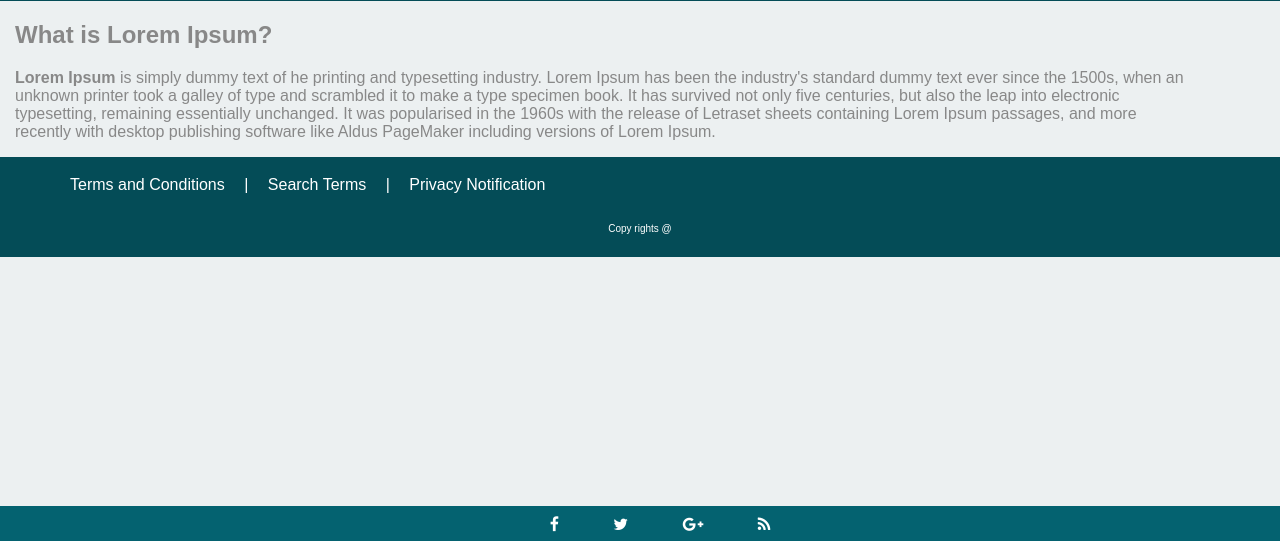
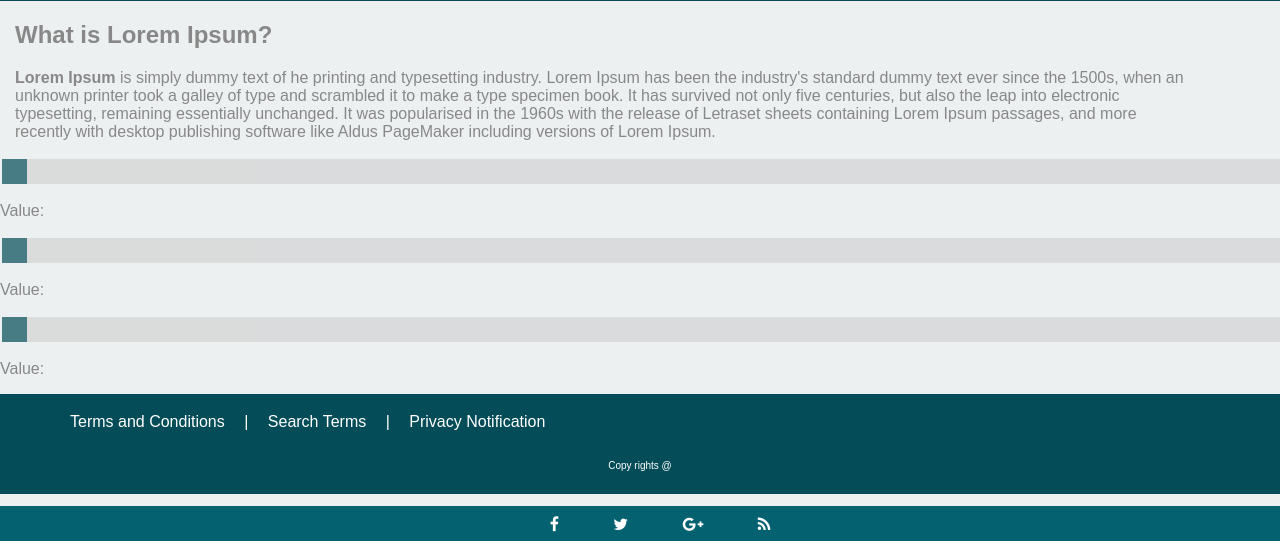
Before and after one commit to amartinez0627/djangoTutorials, a Django app: page /gamefinderapp/ in a window 1280 px wide. Shown: the part 259-800 px from the top of the page. Run offline with Django 3.2, Linux system fonts and the light colour scheme; some libraries are stand-ins or nearby versions.

Commit message:
Mi desvergue
Mira al rato temando el link

```diff
--- a/homeworksite/gamefinderapp/static/gamefinderapp/css/index-style.css
+++ b/homeworksite/gamefinderapp/static/gamefinderapp/css/index-style.css
@@ -1,78 +1,147 @@
-*{
-    box-sizing:border-box;
-    -moz-box-sizing:border-box;
-    -webkit-box-sizing:border-box;
-    font-family:arial;
+* {
+  box-sizing: border-box;
+  -moz-box-sizing: border-box;
+  -webkit-box-sizing: border-box;
+  font-family: arial;
 }
-  body{background:#ecf0f1; font-family:arial; margin:0; color:#888}
-  .banner{
-    background:rgb(4, 76, 87);
-    line-height:200px;
-    text-align:center;
-    color:#fff;
-    font-size:60px;
-    height:200px;
+
+body {
+  background: #ecf0f1;
+  font-family: arial;
+  margin: 0;
+  color: #888
+}
+
+.banner {
+  background: rgb(4, 76, 87);
+  line-height: 200px;
+  text-align: center;
+  color: #fff;
+  font-size: 60px;
+  height: 200px;
   width: 100%;
 }
 
 
 
-  .header{
-      height:60px;
-    background:rgb(4, 76, 87);
-    color:#fff;
-    width:100%;
+.header {
+  height: 60px;
+  background: rgb(4, 76, 87);
+  color: #fff;
+  width: 100%;
 }
-  .logo{
-    margin:0;
-    line-height:50px;
-    float:left;
+
+.logo {
+  margin: 0;
+  line-height: 50px;
+  float: left;
 }
-  .nav{
-    list-style:none;
-    float:left;
+
+.nav {
+  list-style: none;
+  float: left;
 }
-  .nav li{display:inline-block;}
-  .nav li a{
-      display:inline-block;
-     padding:3px 15px;
-    color:inherit;
-    text-decoration:none;
+
+.nav li {
+  display: inline-block;
 }
-  .nav li:hover{
+
+.nav li a {
+  display: inline-block;
+  padding: 3px 15px;
+  color: inherit;
+  text-decoration: none;
+}
+
+.nav li:hover {
   color: gray;
 }
 
-  .container{
-    max-width:1200px;
-    padding:0 15px;
-    width:100%;
+.container {
+  max-width: 1200px;
+  padding: 0 15px;
+  width: 100%;
 }
+
 .container:after {
   clear: both;
   content: "";
   display: table;
 }
-  .footer{background:rgb(4, 76, 87); color:#fff; height:100px}
-  .copy{
-    font-size:10px;
-    text-align:center
+
+.footer {
+  background: rgb(4, 76, 87);
+  color: #fff;
+  height: 100px
 }
-  .bottom-nav{
-    text-align:center;
-    background:rgb(4, 76, 87);
-    width:100%;
-    color:#fff;
-    height:35px
+
+.copy {
+  font-size: 10px;
+  text-align: center
 }
-  .bottom-nav .nav{float:none; margin-top:10px}
-  .bottom-nav .nav a{ padding: 0 25px; line-height:35px}
-  .fixed-top, .fixed-bottom{
-    background:rgb(4, 98, 112);
-    position:fixed;
-    top:0;
+
+.bottom-nav {
+  text-align: center;
+  background: rgb(4, 76, 87);
+  width: 100%;
+  color: #fff;
+  height: 35px
 }
-  .fixed-bottom{
-      top:auto;
-    bottom:0;
+
+.bottom-nav .nav {
+  float: none;
+  margin-top: 10px
 }
+
+.bottom-nav .nav a {
+  padding: 0 25px;
+  line-height: 35px
+}
+
+.fixed-top,
+.fixed-bottom {
+  background: rgb(4, 98, 112);
+  position: fixed;
+  top: 0;
+}
+
+.fixed-bottom {
+  top: auto;
+  bottom: 0;
+}
+/*Codigo extraido de ejemplo w3*/
+
+.slidecontainer {
+  width: 100%;
+}
+
+.slider {
+  -webkit-appearance: none;
+  width: 100%;
+  height: 25px;
+  background: #d3d3d3;
+  outline: none;
+  opacity: 0.7;
+  -webkit-transition: .2s;
+  transition: opacity .2s;
+}
+
+.slider:hover {
+  opacity: 1;
+}
+
+.slider::-webkit-slider-thumb {
+  -webkit-appearance: none;
+  appearance: none;
+  width: 25px;
+  height: 25px;
+  background: rgb(4, 76, 87);/*Color del cuadro #4CAF50*/
+  cursor: pointer;
+}
+
+.slider::-moz-range-thumb {
+  width: 25px;
+  height: 25px;
+  background: #4CAF50;
+  cursor: pointer;
+}
--- /dev/null
+++ b/homeworksite/gamefinderapp/static/gamefinderapp/js/RangeSlide.js
@@ -0,0 +1,25 @@
+
+var slider = document.getElementById("myRangeConsole");
+var output = document.getElementById("OConsole");
+
+var slider2 = document.getElementById("myRangeGenre");
+var output2 = document.getElementById("Ogenre");
+
+var slider3 = document.getElementById("myRangeAge");
+var output3 = document.getElementById("Oageres");
+
+output.innerHTML = slider.value;
+output2.innerHTML = slider2.value;
+output3.innerHTML = slider3.value;
+
+slider.oninput = function() {
+  output.innerHTML = this.value;
+}
+
+slider2.oninput = function() {
+  output2.innerHTML = this.value;
+}
+
+slider3.oninput = function() {
+  output3.innerHTML = this.value;
+}
--- a/homeworksite/gamefinderapp/templates/gamefinderapp/index.html
+++ b/homeworksite/gamefinderapp/templates/gamefinderapp/index.html
@@ -1,6 +1,7 @@
 {% load static %}
 <link rel="stylesheet" href="{% static 'gamefinderapp/css/index-style.css' %}">
 <script src="{% static 'gamefinderapp/js/index-js.js' %}"></script>
+<script src="{% static 'gamefinderapp/js/RangeSlide.js' %}"></script>
 <script src="https://cdnjs.cloudflare.com/ajax/libs/jquery/2.1.3/jquery.min.js"></script>
 <link rel="stylesheet" href="https://maxcdn.bootstrapcdn.com/font-awesome/4.2.0/css/font-awesome.min.css">
 
@@ -17,9 +18,32 @@
 <div class="banner"> Welcome! </div>
 <div class="container">
   <h2>What is Lorem Ipsum?</h2>
-        <p><b>Lorem Ipsum </b>is simply dummy text of he printing and typesetting industry. Lorem Ipsum has been the industry's standard dummy text ever since the 1500s, when an unknown printer took a galley of type and scrambled it to make a type specimen book. It has survived not only five centuries, but also the leap into electronic typesetting, remaining essentially unchanged. It was popularised in the 1960s with the release of Letraset sheets containing Lorem Ipsum passages, and more recently with desktop publishing software like Aldus PageMaker including versions of Lorem Ipsum.</p>
+  <p><b>Lorem Ipsum </b>is simply dummy text of he printing and typesetting industry. Lorem Ipsum has been the
+    industry's standard dummy text ever since the 1500s, when an unknown printer took a galley of type and scrambled it
+    to make a type specimen book. It has survived not only five centuries, but also the leap into electronic
+    typesetting, remaining essentially unchanged. It was popularised in the 1960s with the release of Letraset sheets
+    containing Lorem Ipsum passages, and more recently with desktop publishing software like Aldus PageMaker including
+    versions of Lorem Ipsum.</p>
 
 </div>
+
+<div class="slidecontainer">
+  <input type="range" min="1" max="3" value="1" class="slider" id="myRangeConsole">
+  <p>Value: <span id="OConsole"></span></p>
+</div>
+<div class="slidecontainer">
+  <input type="range" min="1" max="7" value="1" class="slider" id="myRangeGenre">
+  <p>Value: <span id="Ogenre"></span></p>
+</div>
+<div class="slidecontainer">
+  <input type="range" min="1" max="100" value="1" class="slider" id="myRangeAge">
+  <p>Value: <span id="Oageres"></span></p>
+</div>
+
+
+<!--slider1 de valores console -1-3
+slider2 genre 1-7
+slider3 age resctricion 1-100 -->
 
 <div class="bottom-nav fixed-bottom">
   <ul class="nav">
```
Lines whose indentation alone changed are shown as unchanged.
